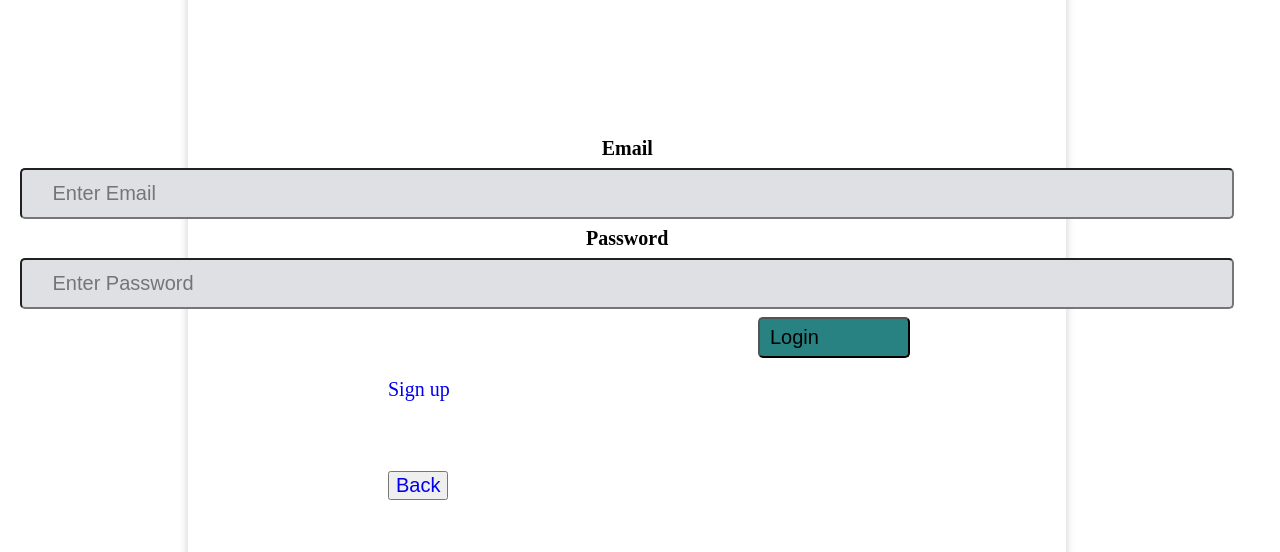
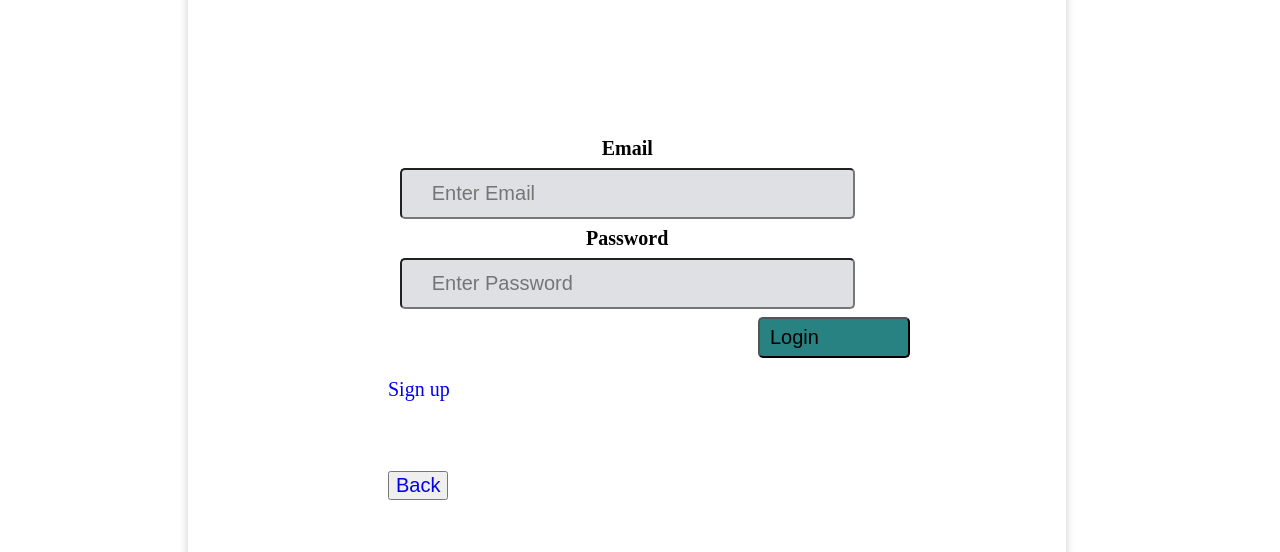
Before and after one commit to NTElissa/my-brand, a plain HTML site: page login.html in a window 1280 px wide. Shown: the part 248-800 px from the top of the page. Drawn offline with Linux system fonts and the light colour scheme.

Commit message:
login responsiveness

```diff
--- a/css/login.css
+++ b/css/login.css
@@ -165,15 +165,11 @@ label {
     }@media screen and (min-width:540px){
         .submitbtn{
             width: 30%;
-          }input[type=email], input[type=password],input[type=text]{
-            width: 160%;
           }
 
 
     }@media screen and (min-width:768px){
         .submitbtn{
             width: 20%;
-          }input[type=email], input[type=password],input[type=text]{
-            width: 160%;
           }
     }
```
